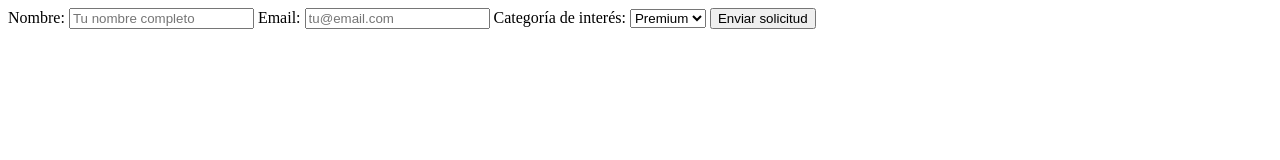
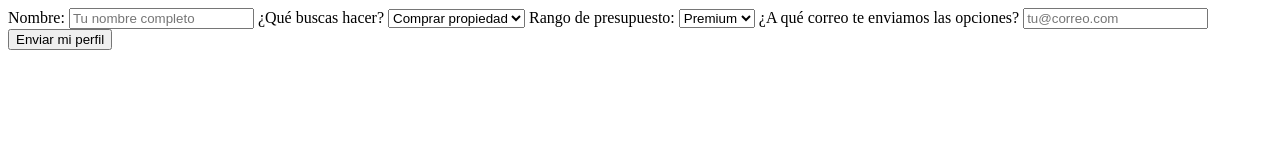
Before and after one commit to Kale108/kale108.github.io, a plain HTML site: page index.html in a window 1280 px wide. Drawn offline with Linux system fonts and the light colour scheme.

Commit message:
Update index.html

```diff
--- a/index.html
+++ b/index.html
@@ -2,14 +2,19 @@
     <label for="nombre">Nombre:</label>
     <input type="text" id="nombre" name="nombre" placeholder="Tu nombre completo" required>
 
-    <label for="email">Email:</label>
-    <input type="email" id="email" name="email" placeholder="tu@email.com" required>
+    <label for="tipo">¿Qué buscas hacer?</label>
+    <select id="tipo" name="tipo">
+        <option value="comprar">Comprar propiedad</option>
+    </select>
 
-    <label for="presupuesto">Categoría de interés:</label>
+    <label for="presupuesto">Rango de presupuesto:</label>
     <select id="presupuesto" name="presupuesto" required>
         <option value="premium">Premium</option>
-        <option value="estandar">Estandar</option>
+        <option value="estandar">Estándar</option>
     </select>
 
-    <button type="submit">Enviar solicitud</button>
+    <label for="email">¿A qué correo te enviamos las opciones?</label>
+    <input type="email" id="email" name="email" placeholder="tu@correo.com" required>
+
+    <button type="submit">Enviar mi perfil</button>
 </form>
```
